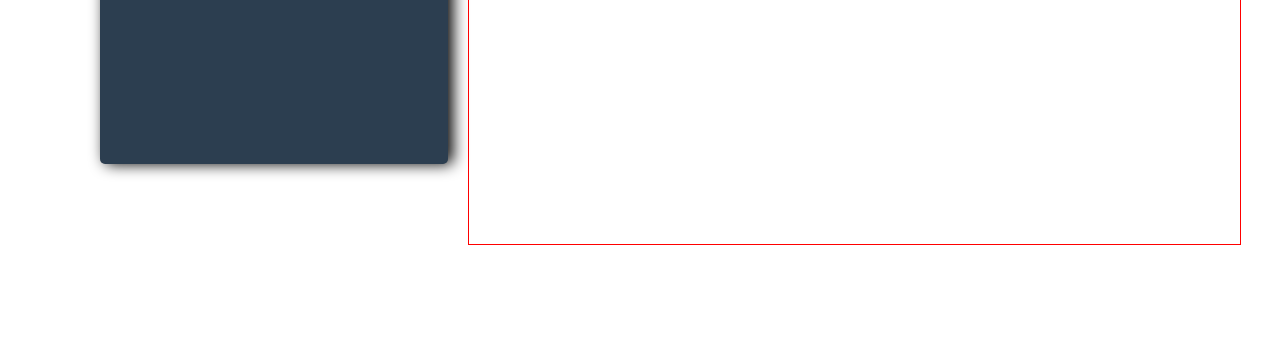
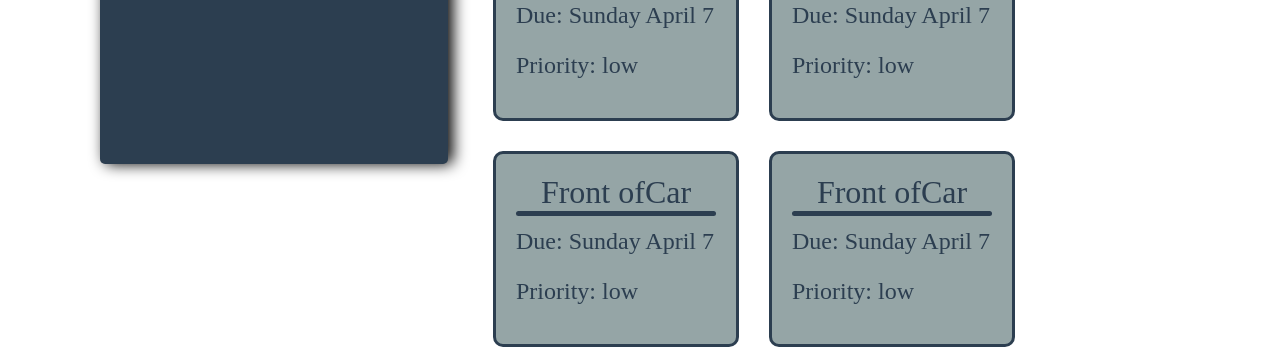
Before and after one commit to gibbonsjoey95/Project-Organizer, a website built with webpack: page src/index.html in a window 1280 px wide. Shown: the part 716-1063 px from the top of the page. Before the commit the page ends 961 px from the top, so only its background shows below. Built offline with nearby package versions, Linux system fonts and the light colour scheme.

Commit message:
styled todos

```diff
--- a/src/create_project.js
+++ b/src/create_project.js
@@ -21,6 +21,46 @@ const listOfProjects = [
                 priority: 'low',
                 checklist: 'incomplete',
                 notes: 'Example'
+            },
+            {
+                title: "Front ofCar",
+                description: "Grab towel and scrub front of car",
+                dueDate: 'Sunday April 7',
+                priority: 'low',
+                checklist: 'incomplete',
+                notes: 'Example 2'
+            },
+            {
+                title: "Front ofCar",
+                description: "Grab towel and scrub front of car",
+                dueDate: 'Sunday April 7',
+                priority: 'low',
+                checklist: 'incomplete',
+                notes: 'Example 2'
+            },
+            {
+                title: "Front ofCar",
+                description: "Grab towel and scrub front of car",
+                dueDate: 'Sunday April 7',
+                priority: 'low',
+                checklist: 'incomplete',
+                notes: 'Example 2'
+            },
+            {
+                title: "Front ofCar",
+                description: "Grab towel and scrub front of car",
+                dueDate: 'Sunday April 7',
+                priority: 'low',
+                checklist: 'incomplete',
+                notes: 'Example 2'
+            },
+            {
+                title: "Front ofCar",
+                description: "Grab towel and scrub front of car",
+                dueDate: 'Sunday April 7',
+                priority: 'low',
+                checklist: 'incomplete',
+                notes: 'Example 2'
             },
             {
                 title: "Front ofCar",
--- a/src/project_content.js
+++ b/src/project_content.js
@@ -49,18 +49,35 @@ const updateTodoList = () => {
         const todoContainer = document.createElement('div')
         todoContainer.classList.add('todo-container')
 
+        const todoTitleContainer = document.createElement('div')
+        todoTitleContainer.classList.add('todo-title-container')
+
         const todoTitle = document.createElement('h3')
+        todoTitle.classList.add('todo-title')
         todoTitle.textContent = todo.title
 
+        todoTitleContainer.appendChild(todoTitle)
+
+        const todoTitleBar = document.createElement('div')
+        todoTitleBar.classList.add('todo-title-bar')
+
+        const todoContentContainer = document.createElement('div')
+        todoContentContainer.classList.add('todo-content-container')
+
         const todoDueDate = document.createElement('p')
-        todoDueDate.textContent = todo.dueDate
+        todoDueDate.classList.add('todo-due-date')
+        todoDueDate.textContent = `Due: ${todo.dueDate}`
 
         const todoPriority = document.createElement('p')
-        todoPriority.textContent = todo.priority
+        todoPriority.classList.add('todo-priority')
+        todoPriority.textContent = `Priority: ${todo.priority}`
 
-        todoContainer.appendChild(todoTitle)
-        todoContainer.appendChild(todoDueDate)
-        todoContainer.appendChild(todoPriority)
+        todoContentContainer.appendChild(todoDueDate)
+        todoContentContainer.appendChild(todoPriority)
+
+        todoContainer.appendChild(todoTitleContainer)
+        todoContainer.appendChild(todoTitleBar)
+        todoContainer.appendChild(todoContentContainer)
 
         projectTodoContainer.appendChild(todoContainer)
     })
--- a/src/styles.css
+++ b/src/styles.css
@@ -38,6 +38,7 @@ body {
 .btn:hover {
     background-color: #2c3e50;
     color: #95a5a6;
+    border: solid #95a5a6 3px;
 }
 
 .navbar {
@@ -105,6 +106,7 @@ body {
 .todo-item:hover {
     background-color: #2c3e50;
     color: #95a5a6;
+    border: #95a5a6 solid 3px;
 }
 
 .project-content {
@@ -132,14 +134,57 @@ body {
 }
 
 .title-bar {
-    height: 5px;
+    height: 10px;
     width: 100%;
     background-color: #2c3e50;
     border-radius: 5px 0 0 5px;
 }
 
 .project-todo-container {
-    border: solid red 1px;
     height: 100vh;
     width: 95%;
+    padding: 25px;
+    display: flex;
+    flex-direction: row;
+    flex-wrap: wrap;
+    align-content: flex-start;
+    gap: 30px;
 }
+
+.todo-container {
+    border: solid #2c3e50 3px;
+    width: 200px;
+    height: 150px;
+    padding: 20px;
+    border-radius: 10px;
+    background-color: #95a5a6;
+}
+
+.todo-title-container {
+    display: flex;
+    justify-content: center;
+}
+
+.todo-title {
+    font-size: 2rem;
+    color: #2c3e50;
+}
+
+.todo-title-bar {
+    width: 100%;
+    height: 5px;
+    border-radius: 10px;
+    background-color: #2c3e50;
+}
+
+.todo-content-container {
+    height: 100px;
+    display: flex;
+    flex-direction: column;
+    justify-content: space-around;
+}
+
+.todo-due-date, .todo-priority {
+    font-size: 1.5rem;
+    color: #2c3e50;
+}
```
Also changed, not shown: dist/main.js.
